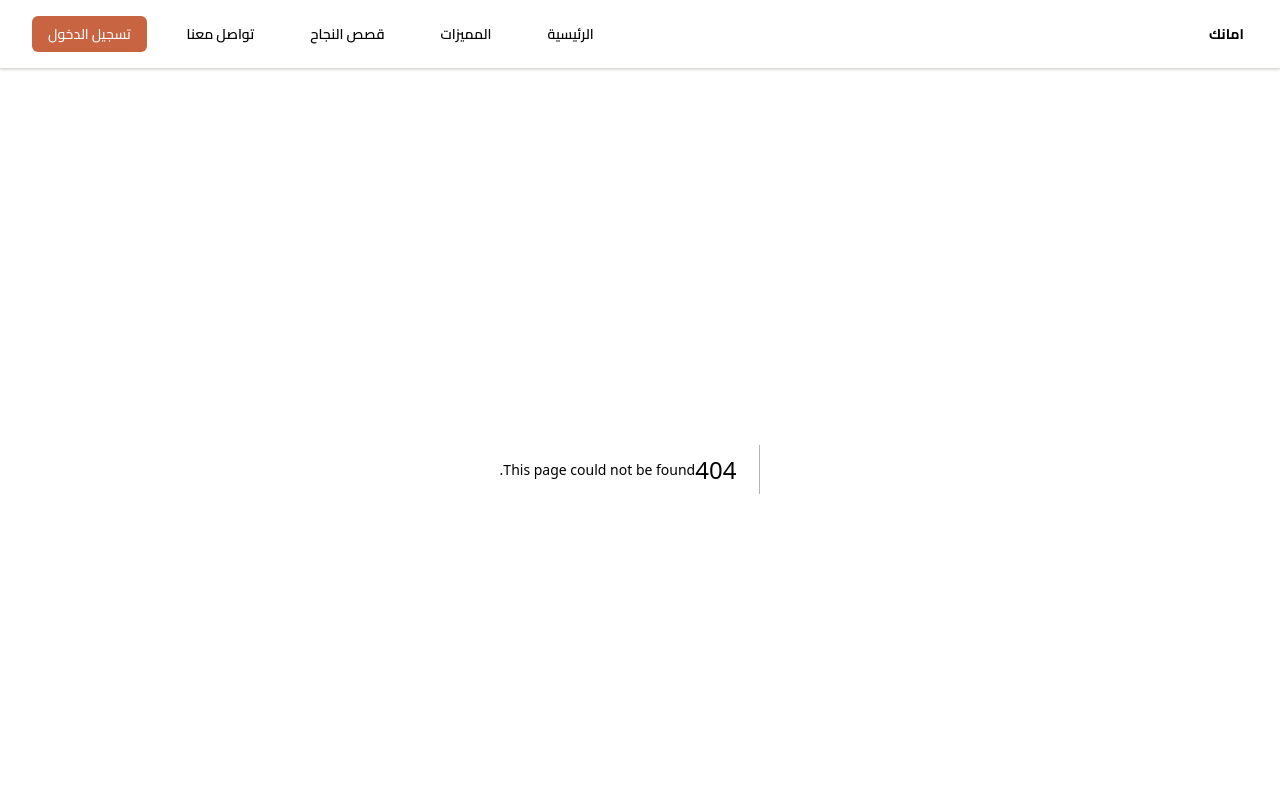
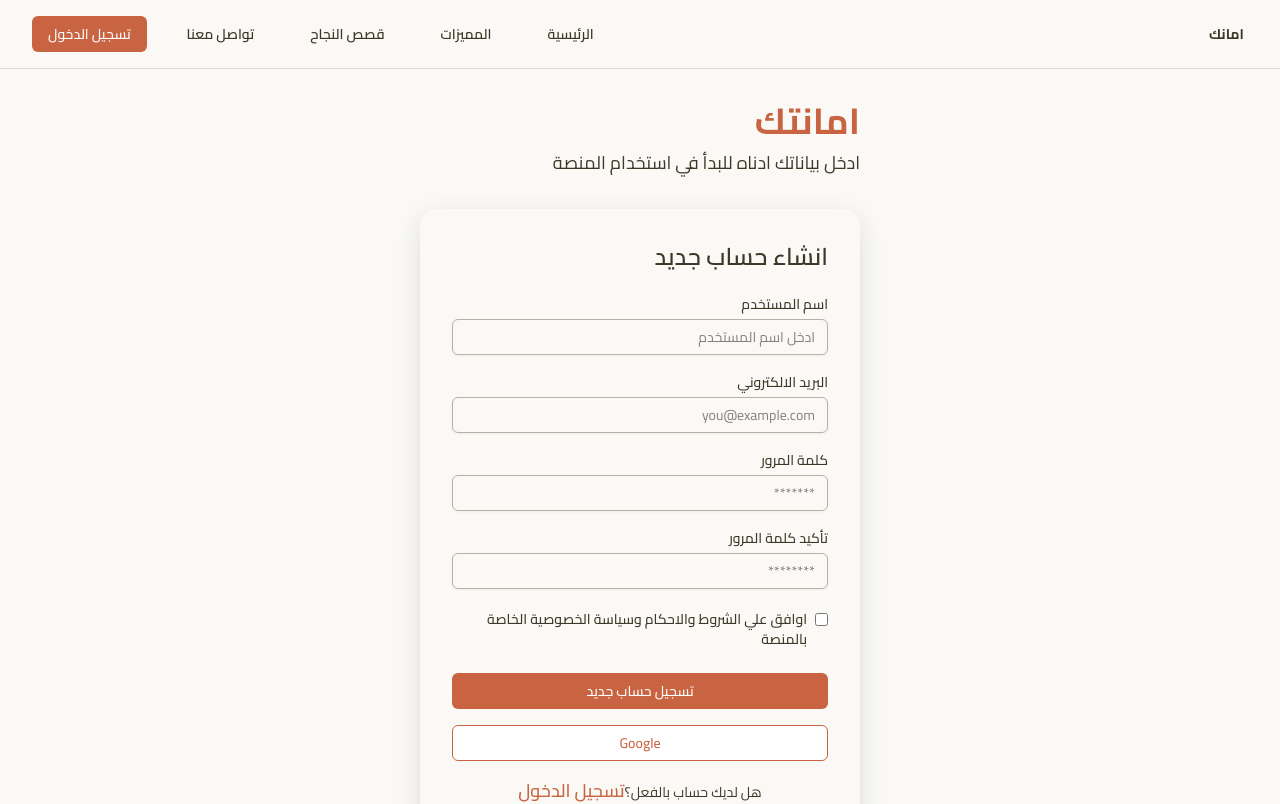
Before and after one commit to Amanak-dev/Amanak, a Next.js app: page /register in a window 1280 px wide. Before the commit this address had no page. Shown: the top 804 px of the page. Built offline with nearby package versions, Linux system fonts and the light colour scheme.

Commit message:
feat: add register page

```diff
--- a/package.json
+++ b/package.json
@@ -10,6 +10,7 @@
   },
   "dependencies": {
     "@radix-ui/react-dialog": "^1.1.15",
+    "@radix-ui/react-label": "^2.1.8",
     "@radix-ui/react-slot": "^1.2.4",
     "class-variance-authority": "^0.7.1",
     "clsx": "^2.1.1",
--- a/src/app/(auth)/login/page.tsx
+++ b/src/app/(auth)/login/page.tsx
@@ -54,7 +54,7 @@ export default function LoginPage() {
             <div className="text-center text-sm text-text-secondary">
               ليس لديك حساب؟
               <Link
-                href="/sign-up"
+                href="/register"
                 className="text-primary font-medium hover:text-primary-light text-lg "
               >
                 سجّل الآن
--- /dev/null
+++ b/src/app/(auth)/register/page.tsx
@@ -0,0 +1,81 @@
+"use client";
+import Link from "next/link";
+import { Input } from "@/components/ui/input";
+import { Button } from "@/components/ui/button";
+import { Label } from "@/components/ui/label";
+
+export default function RegisterPage() {
+  return (
+    <div className="min-h-screen flex flex-row-reverse bg-background">
+      {/* Right Side - Form */}
+      <div className="flex-1 flex items-center justify-center p-8">
+        <div className="w-full max-w-[440px] animate-slide-right" dir="rtl">
+          {/* Logo/Brand */}
+          <div className="mb-8">
+            <h1 className="text-4xl font-bold text-primary mb-2">امانتك</h1>
+            <p className="text-lg text-text-secondary">
+              ادخل بياناتك ادناه للبدأ في استخدام المنصة
+            </p>
+          </div>
+
+          {/* Sign Up Form */}
+          <form className="bg-surface p-8 rounded-2xl shadow-[0_8px_24px_rgba(26,31,58,0.12)]">
+            <h2 className="text-2xl font-semibold mb-6 text-text-primary">
+              انشاء حساب جديد
+            </h2>
+
+            <div className="mb-5">
+              <Label htmlFor="name" className="mb-2">اسم المستخدم</Label>
+              <Input id="name" type="text" placeholder="ادخل اسم المستخدم" />
+            </div>
+
+            <div className="mb-5">
+              <Label htmlFor="email" className="mb-2">البريد الالكتروني</Label>
+              <Input id="email" type="email" placeholder="you@example.com" />
+            </div>
+            <div className="mb-5">
+              <Label htmlFor="password" className="mb-2">كلمة المرور</Label>
+              <Input id="password" type="password" placeholder="*******" />
+            </div>
+            <div className="mb-5">
+              <Label htmlFor="rePassword" className="mb-2">تأكيد كلمة المرور</Label>
+              <Input id="rePassword" type="password" placeholder="********" />
+            </div>
+
+            <div className="mb-6">
+              <Label className="flex items-start gap-2 text-sm text-text-secondary cursor-pointer">
+                <input
+                  type="checkbox"
+                  required
+                  className="mt-1 cursor-pointer"
+                />
+                <span>
+                  اوافق علي الشروط والاحكام وسياسة الخصوصية الخاصة بالمنصة
+                </span>
+              </Label>
+            </div>
+
+            <Button type="submit" className="mb-4 w-full cursor-pointer">
+              تسجيل حساب جديد
+            </Button>
+            <Button
+              type="button"
+              className="mb-4 w-full border border-primary bg-white text-primary hover:bg-primary cursor-pointer hover:text-white"
+            >
+              Google
+            </Button>
+            <div className="text-center text-sm text-text-secondary">
+              هل لديك حساب بالفعل؟
+              <Link
+                href="/sign-in"
+                className="text-primary font-medium hover:text-secondary-light text-lg"
+              >
+                تسجيل الدخول
+              </Link>
+            </div>
+          </form>
+        </div>
+      </div>
+    </div>
+  );
+}
--- /dev/null
+++ b/src/components/ui/label.tsx
@@ -0,0 +1,24 @@
+"use client"
+
+import * as React from "react"
+import * as LabelPrimitive from "@radix-ui/react-label"
+
+import { cn } from "@/lib/utils"
+
+function Label({
+  className,
+  ...props
+}: React.ComponentProps<typeof LabelPrimitive.Root>) {
+  return (
+    <LabelPrimitive.Root
+      data-slot="label"
+      className={cn(
+        "flex items-center gap-2 text-sm leading-none font-medium select-none group-data-[disabled=true]:pointer-events-none group-data-[disabled=true]:opacity-50 peer-disabled:cursor-not-allowed peer-disabled:opacity-50",
+        className
+      )}
+      {...props}
+    />
+  )
+}
+
+export { Label }
```
Also changed, not shown: 1 other file (tests, documents, lock files or other folders).
